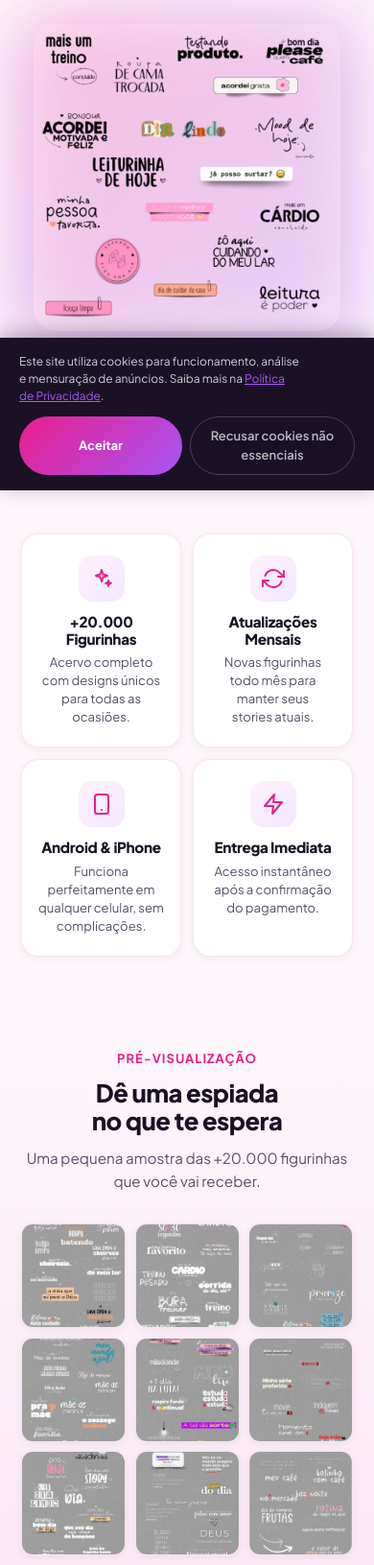
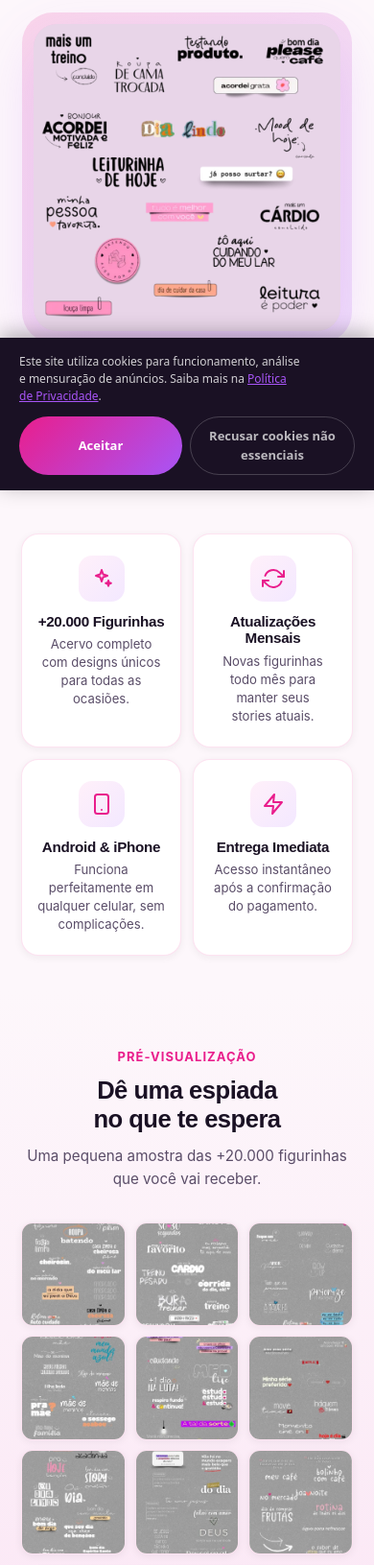
Before and after one commit to henriqueadd/pack-figurinhas, a website: page index.html in a window 390 px wide. Shown: the part 333-1964 px from the top of the page at 96% size. Drawn offline with Linux system fonts and the light colour scheme.

Commit message:
perf: otimiza carregamento hero image no mobile - Remove filter:blur(40px) do glow (GPU pesado) - Move font preload para desktop-only (media=min-width:768px) - Hero image com loading=eager, decoding=sync, bg placeholder - Remove will-change de preview tiles - Trust image sem lazy (está no viewport inicial)

```diff
--- a/index.html
+++ b/index.html
@@ -5,10 +5,10 @@
 <meta name="viewport" content="width=device-width,initial-scale=1,viewport-fit=cover">
 <title>Pack de Figurinhas para Stories</title>
 <meta name="robots" content="max-image-preview:large">
-<link rel="preconnect" href="https://fonts.googleapis.com" crossorigin>
-<link rel="preconnect" href="https://fonts.gstatic.com" crossorigin>
-<link rel="preload" href="https://fonts.googleapis.com/css2?family=Plus+Jakarta+Sans:wght@400;500;600;700;800&display=swap" as="style" onload="this.rel='stylesheet'">
 <link rel="preload" href="assets/extracted/img_55c6991de8c7a221f3800f57ea213da9.webp" as="image" fetchpriority="high">
+<link rel="preconnect" href="https://fonts.googleapis.com" crossorigin media="(min-width: 768px)">
+<link rel="preconnect" href="https://fonts.gstatic.com" crossorigin media="(min-width: 768px)">
+<link rel="preload" href="https://fonts.googleapis.com/css2?family=Plus+Jakarta+Sans:wght@400;500;600;700;800&display=swap" as="style" media="(min-width: 768px)" onload="this.media='all'">
 
 <style>
 *,*::before,*::after{box-sizing:border-box;margin:0;padding:0}
@@ -38,9 +38,9 @@ h1,h2,h3,h4{text-wrap:balance}
 .tr-pack .hero h1{margin-bottom:14px}
 .tr-pack .hero h1 .accent{background:var(--gradient);-webkit-background-clip:text;-webkit-text-fill-color:transparent;background-clip:text}
 .tr-pack .hero-sub{color:var(--ink-soft);font-size:1rem;max-width:340px;margin:0 auto 28px}
-.tr-pack .hero-img-wrap{position:relative;margin:0 auto 28px;max-width:320px}
-.tr-pack .hero-img-wrap::before{content:'';position:absolute;inset:-20px;background:var(--gradient);border-radius:32px;filter:blur(40px);opacity:.25;z-index:0}
-.tr-pack .hero-img{position:relative;width:100%;border-radius:24px;animation:tr-float 5s ease-in-out infinite;box-shadow:var(--shadow-lg)}
+.tr-pack .hero-img-wrap{position:relative;margin:0 auto 28px;max-width:320px;background:linear-gradient(135deg,rgba(233,30,140,.08),rgba(168,85,247,.08));border-radius:24px}
+.tr-pack .hero-img-wrap::before{content:'';position:absolute;inset:-12px;background:var(--gradient);border-radius:32px;opacity:.15;z-index:0}
+.tr-pack .hero-img{position:relative;width:100%;border-radius:24px;animation:tr-float 5s ease-in-out infinite;box-shadow:var(--shadow-lg);background:#e8d5e8}
 .tr-pack .btn-primary{display:inline-flex;align-items:center;justify-content:center;gap:8px;width:100%;max-width:380px;padding:18px 24px;background:var(--gradient);color:#fff;font-family:'Plus Jakarta Sans',sans-serif;font-weight:800;font-size:1rem;border:none;border-radius:100px;cursor:pointer;box-shadow:0 12px 30px rgba(233,30,140,.35);animation:tr-pulse 2.5s infinite;transition:transform .2s ease;margin:0 auto}
 .tr-pack .btn-primary:active{transform:scale(.97)}
 .tr-pack .btn-green{background:linear-gradient(135deg,#16a34a 0%,#22c55e 100%);box-shadow:0 12px 30px rgba(22,163,74,.4);animation:tr-pulse-green 2.5s infinite}
@@ -59,7 +59,7 @@ h1,h2,h3,h4{text-wrap:balance}
 .tr-pack .benefit-card p{font-size:.82rem;color:var(--ink-soft);line-height:1.45}
 .tr-pack .preview-section{background:linear-gradient(180deg,var(--bg) 0%,var(--bg-soft) 100%)}
 .tr-pack .preview-grid{display:grid;grid-template-columns:repeat(3,1fr);gap:10px}
-.tr-pack .preview-tile{aspect-ratio:1;background:var(--card);border-radius:12px;overflow:hidden;box-shadow:var(--shadow-sm);border:1px solid var(--border);transition:transform .3s cubic-bezier(.25,.8,.25,1),box-shadow .3s cubic-bezier(.25,.8,.25,1);will-change:transform}
+.tr-pack .preview-tile{aspect-ratio:1;background:var(--card);border-radius:12px;overflow:hidden;box-shadow:var(--shadow-sm);border:1px solid var(--border);transition:transform .3s cubic-bezier(.25,.8,.25,1),box-shadow .3s cubic-bezier(.25,.8,.25,1)}
 .tr-pack .preview-tile:hover{transform:scale(1.05)}
 .tr-pack .preview-tile img{width:100%;height:100%;object-fit:cover;cursor:zoom-in}
 .tr-pack .tr-hidden{display:none}
@@ -165,9 +165,9 @@ h1,h2,h3,h4{text-wrap:balance}
   <div class="hero-badge"><span class="dot"></span>Pack Figurinhas Premium</div>
   <h1><span class="accent">+20.000</span> figurinhas para os seus <span class="accent">stories</span></h1>
   <p class="hero-sub">Pare o scroll, encante seus seguidores e venda mais com stories criativos, divertidos e únicos.</p>
-  <div class="hero-img-wrap"><img class="hero-img" src="assets/extracted/img_55c6991de8c7a221f3800f57ea213da9.webp" alt="Pack de Figurinhas" fetchpriority="high"></div>
+  <div class="hero-img-wrap"><img class="hero-img" src="assets/extracted/img_55c6991de8c7a221f3800f57ea213da9.webp" alt="Pack de Figurinhas" fetchpriority="high" loading="eager" decoding="sync"></div>
   <a class="btn-primary btn-green" href="#tr-benefits">Quero meu Pack<svg class="arrow-icon" viewBox="0 0 24 24" fill="none" stroke="currentColor" stroke-width="2.5" stroke-linecap="round" stroke-linejoin="round"><line x1="5" y1="12" x2="19" y2="12"/><polyline points="12 5 19 12 12 19"/></svg></a>
-  <img width="500" height="63" class="trust-img" src="./wp-content/uploads/2024/02/satisfacaocompraprivacidade.webp" alt="Satisfação garantida" loading="lazy" decoding="async">
+  <img width="500" height="63" class="trust-img" src="./wp-content/uploads/2024/02/satisfacaocompraprivacidade.webp" alt="Satisfação garantida" fetchpriority="low" decoding="async">
 </section>
 
 <section class="tight" id="tr-benefits">
```
